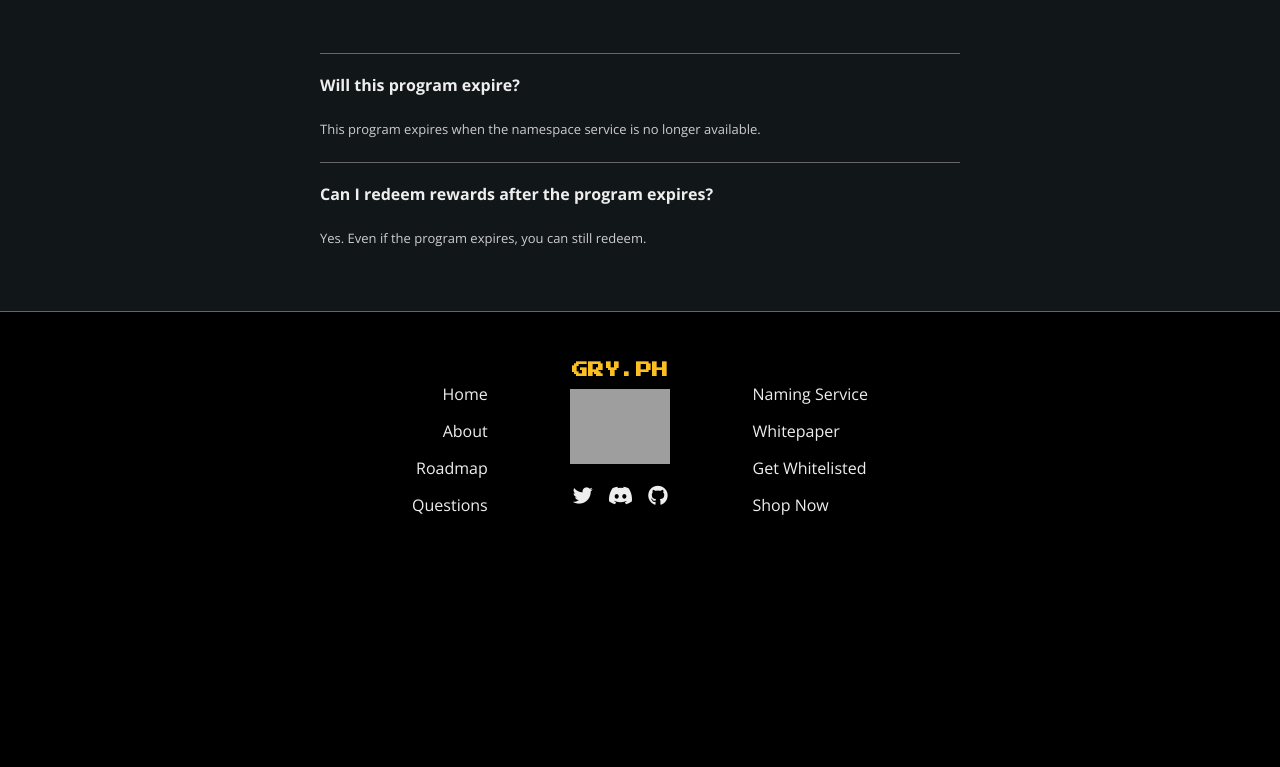
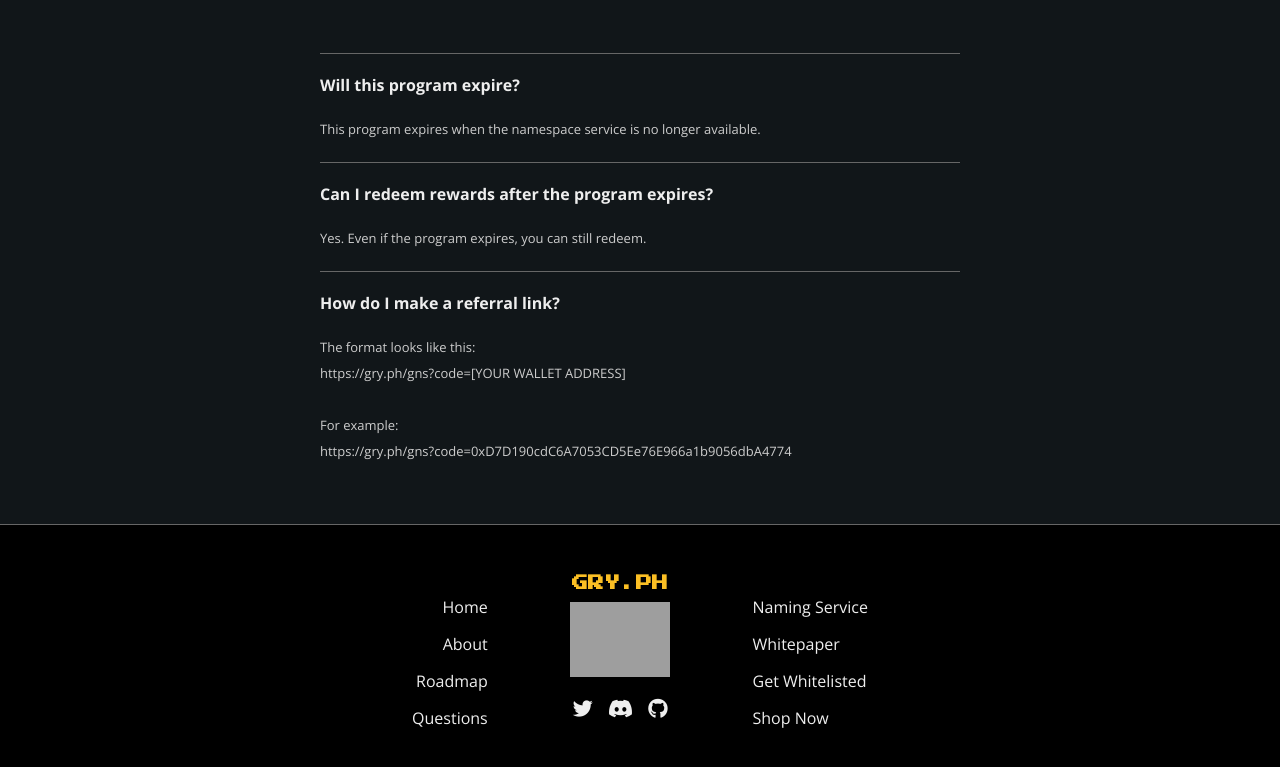
Before and after one commit to gryphnft/gryphnft.github.io, a website: page docs/referrals.html in a window 1280 px wide. Shown: the part 1730-2497 px from the top of the page. Before the commit the page ends 2294 px from the top, so only its background shows below. Drawn offline with nearby package versions, Linux system fonts and the light colour scheme; grey boxes are pictures that could not be loaded; a script that the page names is missing.

Commit message:
referral links

```diff
--- a/docs/referrals.html
+++ b/docs/referrals.html
@@ -179,6 +179,18 @@
               Yes. Even if the program expires, you can still redeem.
             </p>
           </div>
+          <div>
+            <strong>How do I make a referral link?</strong>
+            <p>
+              The format looks like this:
+              <br />
+              https://gry.ph/gns?code=[YOUR WALLET ADDRESS]
+              <br /><br />
+              For example:
+              <br />
+              https://gry.ph/gns?code=0xD7D190cdC6A7053CD5Ee76E966a1b9056dbA4774
+            </p>
+          </div>
         </div>
       </section>
     </main>
--- a/docs/scripts/gns.js
+++ b/docs/scripts/gns.js
@@ -179,5 +179,9 @@
     await query()
   }
 
+  if (params.code) {
+    input.referrer.value = params.code
+  }
+
   window.doon('body')
 })()
```
Also changed, not shown: docs/gns.html (+1 -1 lines), docs/testnet/gns.html (+1 -1 lines).
